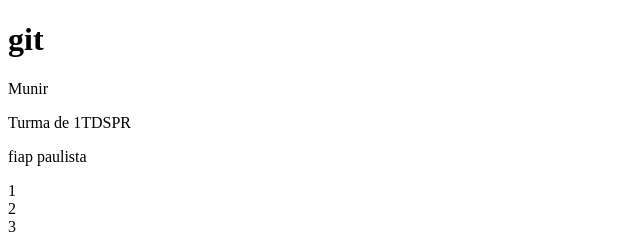
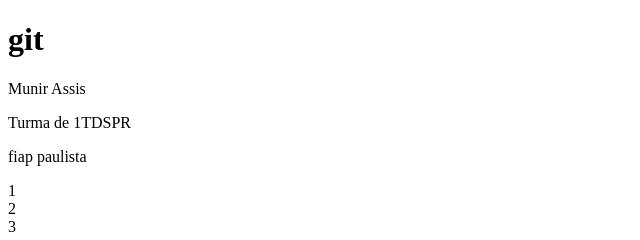
Before and after one commit to MunirAssis/FIAP, a plain HTML site: page front-ent/aula4/index.html in a window 1280 px wide. Shown: the full height of the page, 0-640 px from the left. Drawn offline with Linux system fonts and the light colour scheme.

Commit message:
Update index.html

```diff
--- a/front-ent/aula4/index.html
+++ b/front-ent/aula4/index.html
@@ -9,7 +9,7 @@
 <body>
 
     <h1>git</h1>
-    <p>Munir</p>
+    <p>Munir Assis</p>
     <p>Turma de 1TDSPR</p>
     <p>fiap paulista</p>
     <header></header>
```
